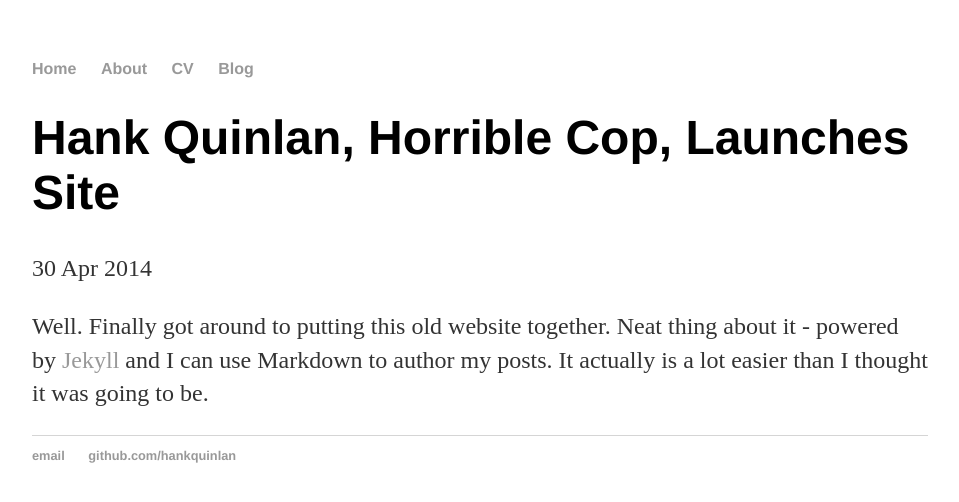
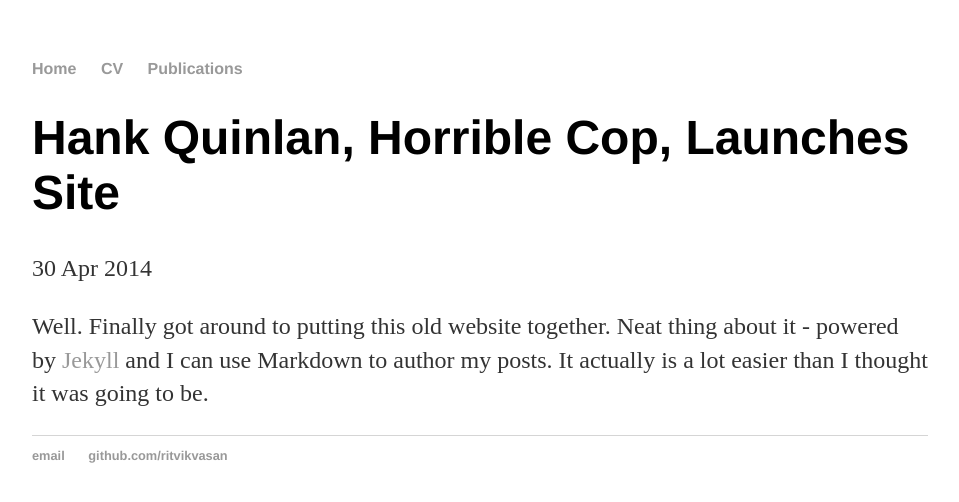
Before and after one commit to ritvikvasan/ritvikvasan.github.io, a Jekyll site: the page built from _posts/2014-04-30-hank-quinlan-site-launched.md, in a window 1280 px wide. Shown: the top 502 px of the page, without its empty margins (160-1119 px from the left). Built offline with Jekyll 4.4.1, drawn with Linux system fonts in a browser that asks for light colours.

Commit message:
Only home, CV, publications

```diff
--- a/_layouts/default.html
+++ b/_layouts/default.html
@@ -9,9 +9,8 @@
 			<nav>
 	    		<ul>
 	        		<li><a href="/">Home</a></li>
-		        	<li><a href="/about">About</a></li>
-	        		<li><a href="/cv">CV</a></li>
-	        		<li><a href="/blog">Blog</a></li>
+	        		<li><a href="/CV">CV</a></li>
+				<li><a href="/Publications">Publications</a></li>
 	    		</ul>
 			</nav>
 			<div class="container">
@@ -21,8 +20,8 @@
 			</div><!-- /.container -->
 			<footer>
 	    		<ul>
-	        		<li><a href="mailto:hankquinlanhub@gmail.com">email</a></li>
-	        		<li><a href="https://github.com/hankquinlan">github.com/hankquinlan</a></li>
+	        		<li><a href="mailto:ritvikvasan@gmail.com">email</a></li>
+	        		<li><a href="https://github.com/ritvikvasan">github.com/ritvikvasan</a></li>
 				</ul>
 			</footer>
 		</body>
```
